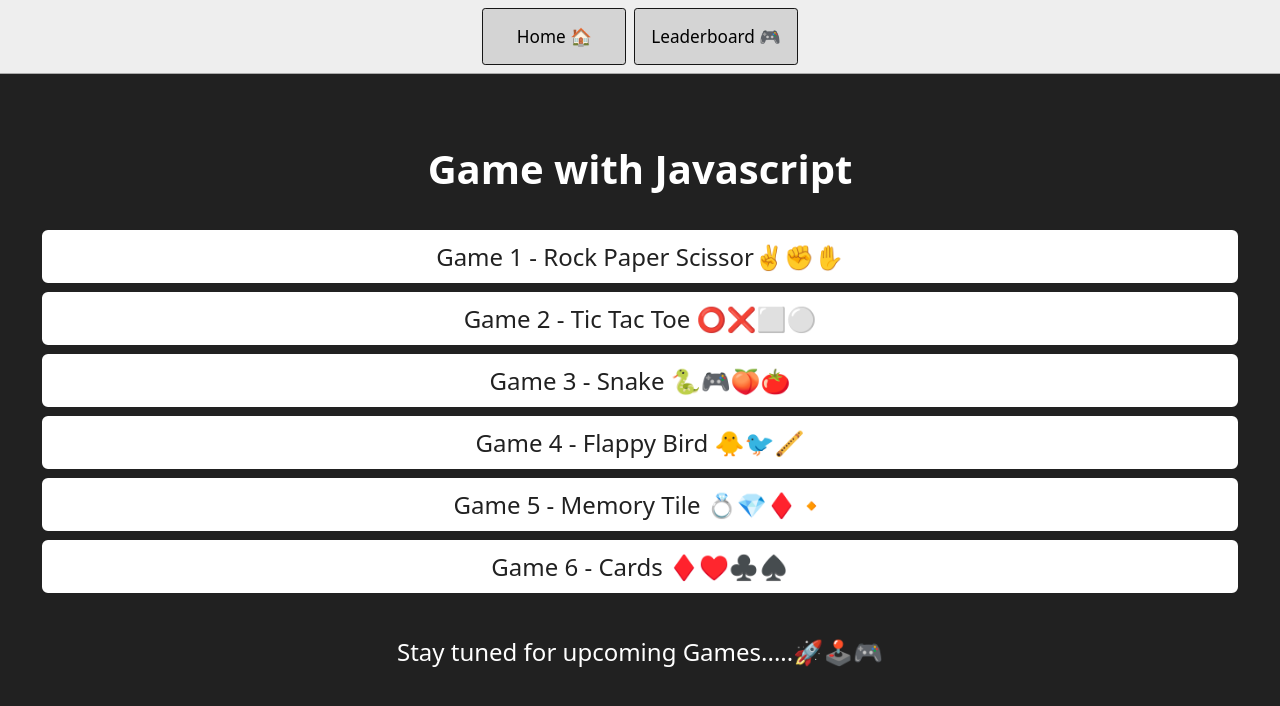
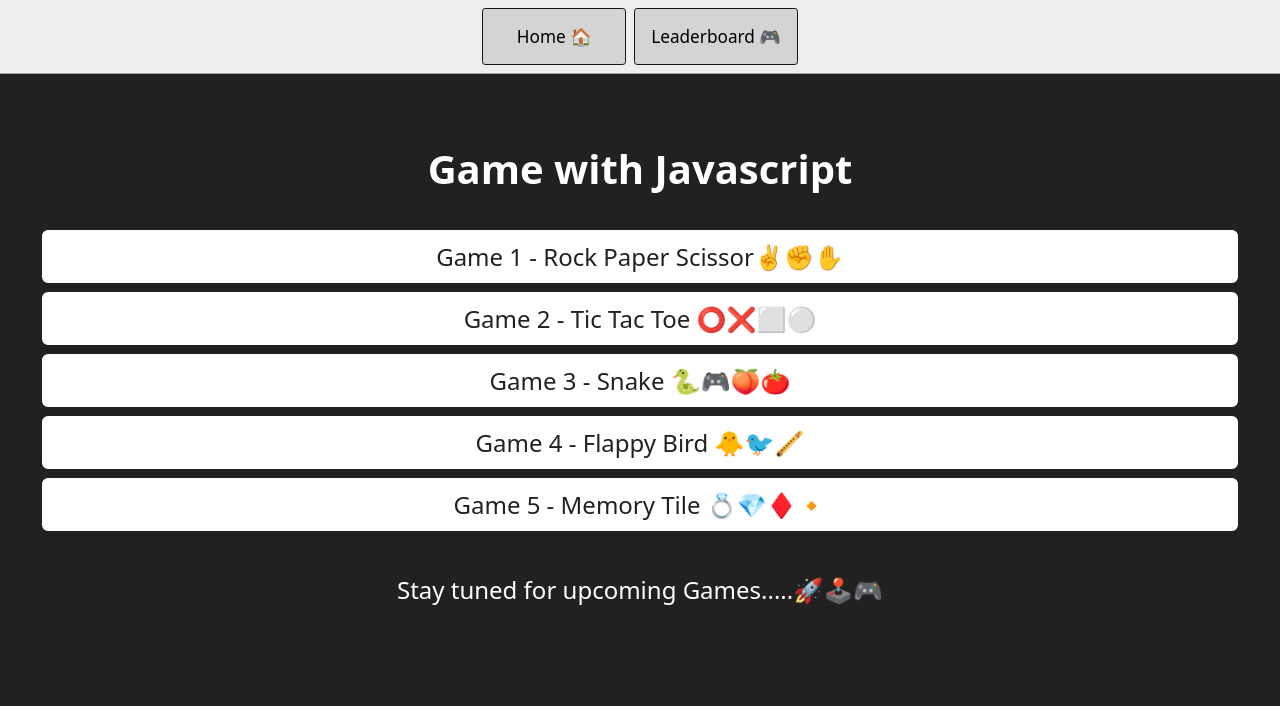
Before and after one commit to QuantumSoham/gamejs, a plain HTML site: page index.html in a window 1280 px wide. Drawn offline with Linux system fonts and the light colour scheme.

Commit message:
game 6 hidden

```diff
--- a/index.html
+++ b/index.html
@@ -44,8 +44,8 @@
         <a class="project-link" href="./snake/index.html"
           >Game 5 - Memory Tile 💍💎♦️🔸</a
         >
-        <a class="project-link" href="./snake/index.html"
-          >Game 6 - Cards ♦️♥️♣️♠️</a>
+        <!-- <a class="project-link" href="./snake/index.html"
+          >Game 6 - Cards ♦️♥️♣️♠️</a> -->
     </div>
     </main>
     <footer>
```
